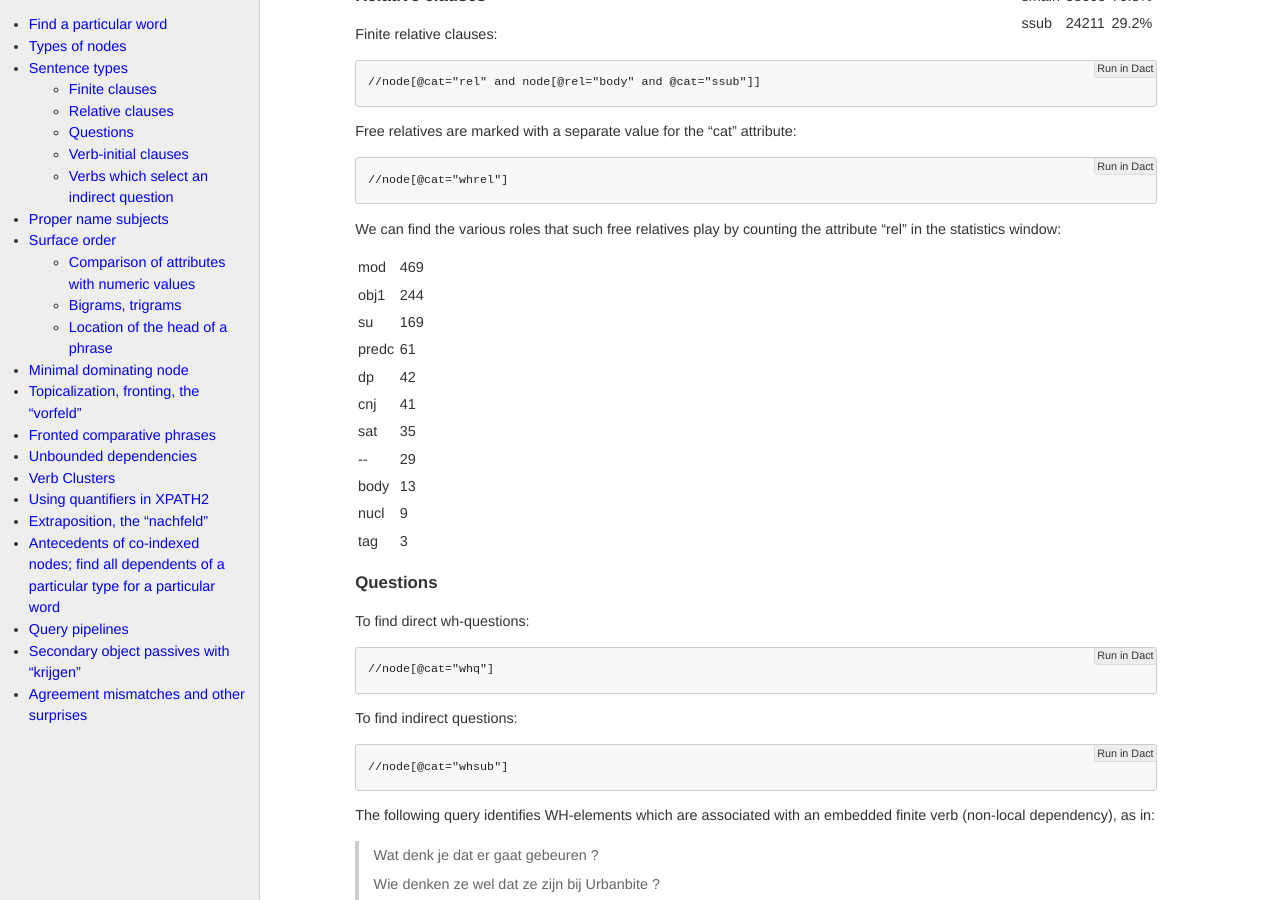
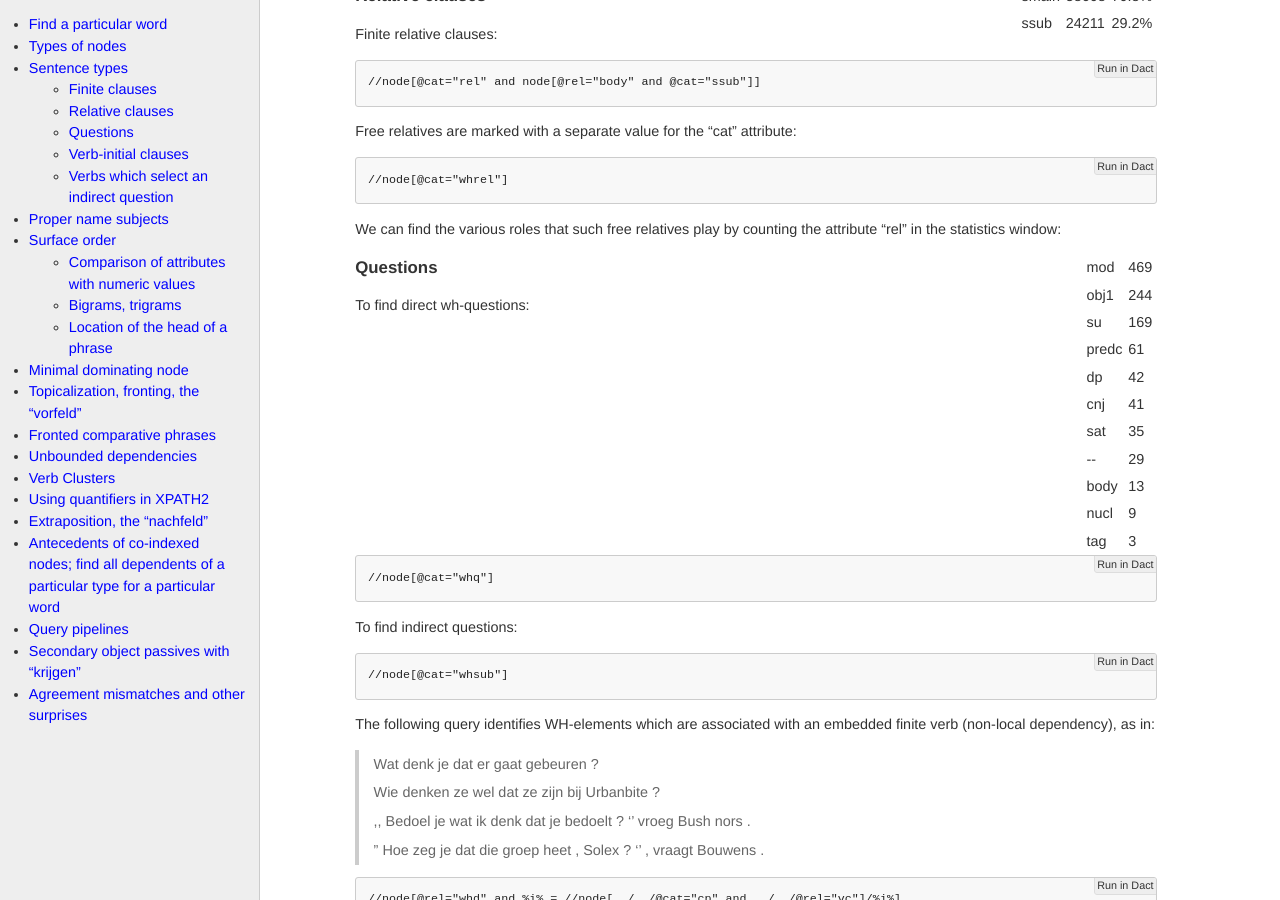
Before and after one commit to rug-compling/dact, a Jekyll site: the page built from cookbook/index.md, in a window 1280 px wide and 900 px high, scrolled down 1277 px. Built offline with Jekyll 4.4.1, drawn with Linux system fonts in a browser that asks for light colours; nearby versions of some CDN libraries.

Commit message:
Update cookbook/index.md
table

```diff
--- a/cookbook/index.md
+++ b/cookbook/index.md
@@ -87,7 +87,7 @@ Free relatives are marked with a separate value for the "cat" attribute:
 We can find the various roles that such free relatives play by counting the attribute "rel" in
 the statistics window:
 
-<table>
+<table align="right">
 
 <tr><td>mod</td><td>469</td></tr>
 <tr><td>obj1</td><td>244</td></tr>
```
